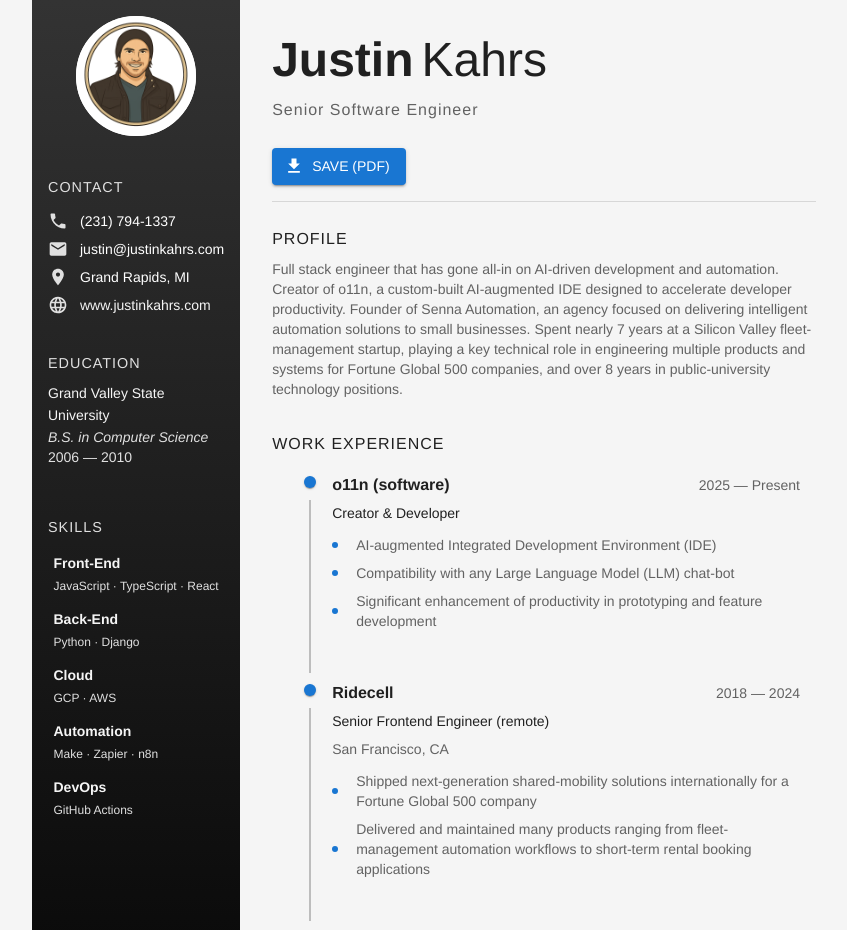
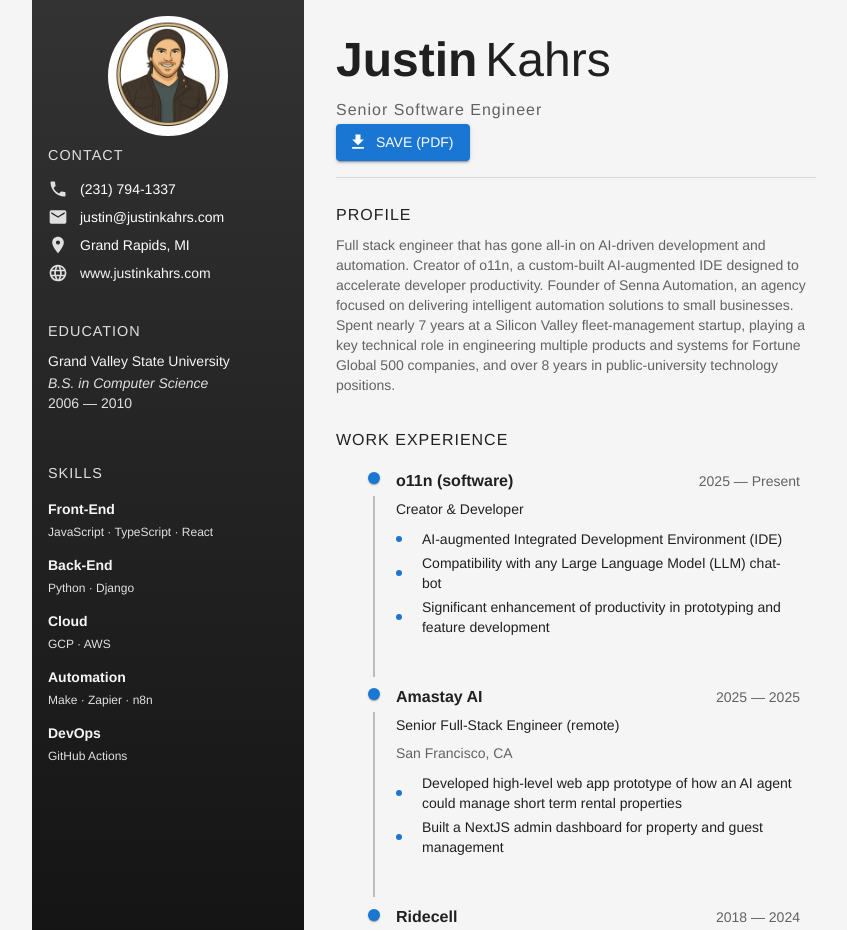
Before and after one commit to justinkahrs/resume, a Next.js app: page / in a window 1280 px wide. Shown: the top 930 px of the page, without its empty margins (200-1047 px from the left). Built offline with nearby package versions, Linux system fonts and the light colour scheme.

Commit message:
fix: updates

```diff
--- a/src/app/data.ts
+++ b/src/app/data.ts
@@ -30,6 +30,18 @@
       ],
     },
     {
+      name: "Amastay AI",
+      location: "San Francisco, CA",
+      link: "https://demo.amastay.ai",
+      position: "Senior Full-Stack Engineer (remote)",
+      startDate: "2025",
+      endDate: "2025",
+      highlights: [
+        "Developed high-level web app prototype of how an AI agent could manage short term rental properties",
+        "Built a NextJS admin dashboard for property and guest management",
+      ],
+    },
+    {
       name: "Ridecell",
       location: "San Francisco, CA",
       link: "https://www.ridecell.com",
@@ -53,7 +65,18 @@
         "HIPAA/FERPA-compliant practices",
         "Interfaced web-based applications with Tableau/Denodo for complex data analysis and retrieval",
       ],
-    }
+    },
+    {
+      name: "Grand Valley State University",
+      location: "Allendale, MI",
+      link: "https://www.gvsu.edu",
+      position: "Server Support Technician",
+      startDate: "2010",
+      endDate: "2015",
+      highlights: [
+        "Provisioned every HP Proliant server that was installed in dual data centers",
+      ],
+    },
   ],
 
   education: [
--- a/src/app/page.tsx
+++ b/src/app/page.tsx
@@ -1,7 +1,7 @@
 "use client";
 import React, { useState, useRef } from "react";
 import generatePDF from "react-to-pdf";
-import Box from "@mui/material/Box";
+import Grid from "@mui/material/Grid";
 import Sidebar from "../components/Sidebar";
 import MainContent from "../components/MainContent";
 import { useTheme } from "@mui/material/styles";
@@ -24,16 +24,15 @@
     generatePDF(pdfRef, { filename: "Justin_Kahrs_Resume.pdf" });
   };
   return (
-    <>
-      <Box
+    <Grid
+      container
+      display="flex"
       ref={pdfRef}
       sx={{
-          display: "flex",
+        background: "linear-gradient(180deg, #333333 0%, #000000 100%)",
         width: "100%",
         maxWidth: "816px",
-          aspectRatio: "8.5/11",
         margin: "auto",
-          minHeight: "150vh",
       }}
     >
       {isMobile ? (
@@ -68,6 +67,8 @@
             sx={{
               display: { xs: "block", sm: "none" },
               "& .MuiDrawer-paper": {
+                background: "linear-gradient(180deg, #333333 0%, #000000 100%)",
+
                 boxSizing: "border-box",
                 width: 240,
                 height: "100vh",
@@ -78,10 +79,13 @@
           </Drawer>
         </>
       ) : (
+        <Grid size={4}>
           <Sidebar />
+        </Grid>
       )}
+      <Grid size={isMobile ? 12 : 8}>
         <MainContent generatePDF={handleGeneratePDF} isMobile={isMobile} />
-      </Box>
-    </>
+      </Grid>
+    </Grid>
   );
 }
--- a/src/components/MainContent.tsx
+++ b/src/components/MainContent.tsx
@@ -1,5 +1,5 @@
 import React from "react";
-import Box from "@mui/material/Box";
+import Grid from "@mui/material/Grid";
 import Typography from "@mui/material/Typography";
 import List from "@mui/material/List";
 import ListItem from "@mui/material/ListItem";
@@ -23,17 +23,15 @@
   isMobile: boolean;
 }) {
   return (
-    <Box
+    <Grid
       component="main"
       sx={{
-        flexGrow: 1,
         bgcolor: "background.default",
         color: "text.primary",
         p: { xs: 2, sm: 4 },
       }}
     >
-      <Box sx={{ mb: 3 }}>
-        <Box sx={{ display: "flex", alignItems: "center" }}>
+      <Grid sx={{ display: "flex", alignItems: "center" }}>
         <Typography
           variant="h3"
           sx={{
@@ -51,16 +49,15 @@
         >
           {data.basics.lastName}
         </Typography>
-        </Box>
+      </Grid>
       <Typography
         variant="subtitle1"
         sx={{ mt: 1, color: "text.secondary", letterSpacing: 1 }}
       >
         {data.basics.label}
       </Typography>
-      </Box>
       {!isMobile && (
-        <Box
+        <Grid
           sx={{
             display: "flex",
             justifyContent: "flex-start",
@@ -76,11 +73,10 @@
           >
             Save (PDF)
           </Button>
-        </Box>
+        </Grid>
       )}
       <Divider sx={{ mb: 3 }} />
-      {/* PROFILE */}
-      <Box sx={{ mb: 4 }}>
+      <Grid data-html2canvas-ignore="true" sx={{ mb: 4 }}>
         <Typography
           variant="h6"
           sx={{
@@ -95,7 +91,7 @@
         <Typography variant="body2" sx={{ color: "text.secondary" }}>
           {data.basics.summary}
         </Typography>
-      </Box>
+      </Grid>
       {/* WORK EXPERIENCE */}
       <Typography
         variant="h6"
@@ -132,8 +128,8 @@
                 {!isLast && <TimelineConnector />}
               </TimelineSeparator>
               <TimelineContent>
-                <Box sx={{ mb: isLast ? 0 : 4 }}>
-                  <Box
+                <Grid sx={{ mb: isLast ? 0 : 4 }}>
+                  <Grid
                     sx={{
                       display: "flex",
                       justifyContent: "space-between",
@@ -162,7 +158,7 @@
                     >
                       {job.startDate} — {job.endDate}
                     </Typography>
-                  </Box>
+                  </Grid>
 
                   <Typography
                     variant="body2"
@@ -183,11 +179,16 @@
                   )}
                   <List dense disablePadding>
                     {job.highlights.map((h) => (
-                      <ListItem key={h} disableGutters sx={{ pl: 0 }}>
+                      <ListItem
+                        key={h}
+                        disablePadding
+                        disableGutters
+                        sx={{ p: 0, m: 0 }}
+                      >
                         <ListItemIcon
                           sx={{ minWidth: 24, color: "primary.main" }}
                         >
-                          <Box
+                          <Grid
                             component="span"
                             sx={{
                               width: 6,
@@ -197,24 +198,16 @@
                             }}
                           />
                         </ListItemIcon>
-                        <ListItemText
-                          primary={h}
-                          primaryTypographyProps={{
-                            variant: "body2",
-                            color: "text.secondary",
-                          }}
-                        />
+                        <ListItemText primary={h} sx={{ m: 0.25 }} />
                       </ListItem>
                     ))}
                   </List>
-                </Box>
+                </Grid>
               </TimelineContent>
             </TimelineItem>
           );
         })}
       </Timeline>
-
-      <Divider sx={{ mb: 4 }} />
-    </Box>
+    </Grid>
   );
 }
--- a/src/components/Sidebar.tsx
+++ b/src/components/Sidebar.tsx
@@ -1,5 +1,5 @@
 import React from "react";
-import Box from "@mui/material/Box";
+import Grid from "@mui/material/Grid";
 import Typography from "@mui/material/Typography";
 import Avatar from "@mui/material/Avatar";
 import Link from "@mui/material/Link";
@@ -12,53 +12,45 @@
 import data from "../app/data";
 export default function Sidebar() {
   return (
-    <Box
+    <Grid
+      display="flex"
+      alignItems="start"
+      flexDirection="column"
       component="aside"
       sx={{
-        width: { xs: "100%", sm: 400 },
-        height: "100%",
-        bgcolor: "primary.dark",
+        width: "100%",
         color: "common.white",
-        display: "flex",
-        alignItems: "center",
-        flexDirection: "column",
         p: 2,
-        background: "linear-gradient(180deg, #333333 0%, #000000 100%)",
       }}
     >
-      <Box
-        sx={{
-          display: "flex",
-          width: 120,
-          height: 120,
-          backgroundColor: "white",
-          mb: 5,
-          borderRadius: "100%",
-        }}
-      >
+      <Grid container justifyContent="center" size={12}>
         <Avatar
           src="/illustrated-profile.png"
           alt={data.basics.firstName}
           sx={{
+            backgroundColor: "white",
             width: 120,
             height: 120,
             mx: "auto",
             border: "3px solid white",
           }}
         />
-      </Box>
+      </Grid>
+      <Grid>
         <Typography
           variant="h6"
           sx={{
             letterSpacing: 1,
-          mb: 1,
+            my: 1,
             color: "grey.300",
             fontSize: "0.9rem",
-          alignSelf: "flex-start",
+            alignSelf: "center",
           }}
         >
           CONTACT
         </Typography>
+      </Grid>
+      <Grid>
         <List dense disablePadding>
           <ListItem disableGutters>
             <ListItemIcon sx={{ color: "grey.300", minWidth: 32 }}>
@@ -97,8 +89,8 @@
             />
           </ListItem>
         </List>
+      </Grid>
       <Divider sx={{ bgcolor: "grey.700", my: 2 }} />
-      {/* EDUCATION */}
       <Typography
         variant="h6"
         sx={{
@@ -106,13 +98,12 @@
           mb: 1,
           color: "grey.300",
           fontSize: "0.9rem",
-          alignSelf: "flex-start",
         }}
       >
         EDUCATION
       </Typography>
       {data.education.map((edu) => (
-        <Box key={edu.institution} sx={{ mb: 2 }}>
+        <Grid key={edu.institution} sx={{ mb: 2 }}>
           <Typography variant="subtitle2" sx={{ color: "grey.100" }}>
             {edu.institution}
           </Typography>
@@ -125,10 +116,9 @@
           <Typography variant="body2" sx={{ color: "grey.300" }}>
             {edu.startDate} — {edu.endDate}
           </Typography>
-        </Box>
+        </Grid>
       ))}
       <Divider sx={{ bgcolor: "grey.700", my: 2 }} />
-      {/* SKILLS */}
       <Typography
         variant="h6"
         sx={{
@@ -136,7 +126,6 @@
           mb: 1,
           color: "grey.300",
           fontSize: "0.9rem",
-          alignSelf: "flex-start",
         }}
       >
         SKILLS
@@ -162,6 +151,6 @@
           </ListItem>
         ))}
       </List>
-    </Box>
+    </Grid>
   );
 }
```
Lines whose indentation alone changed are shown as unchanged.
